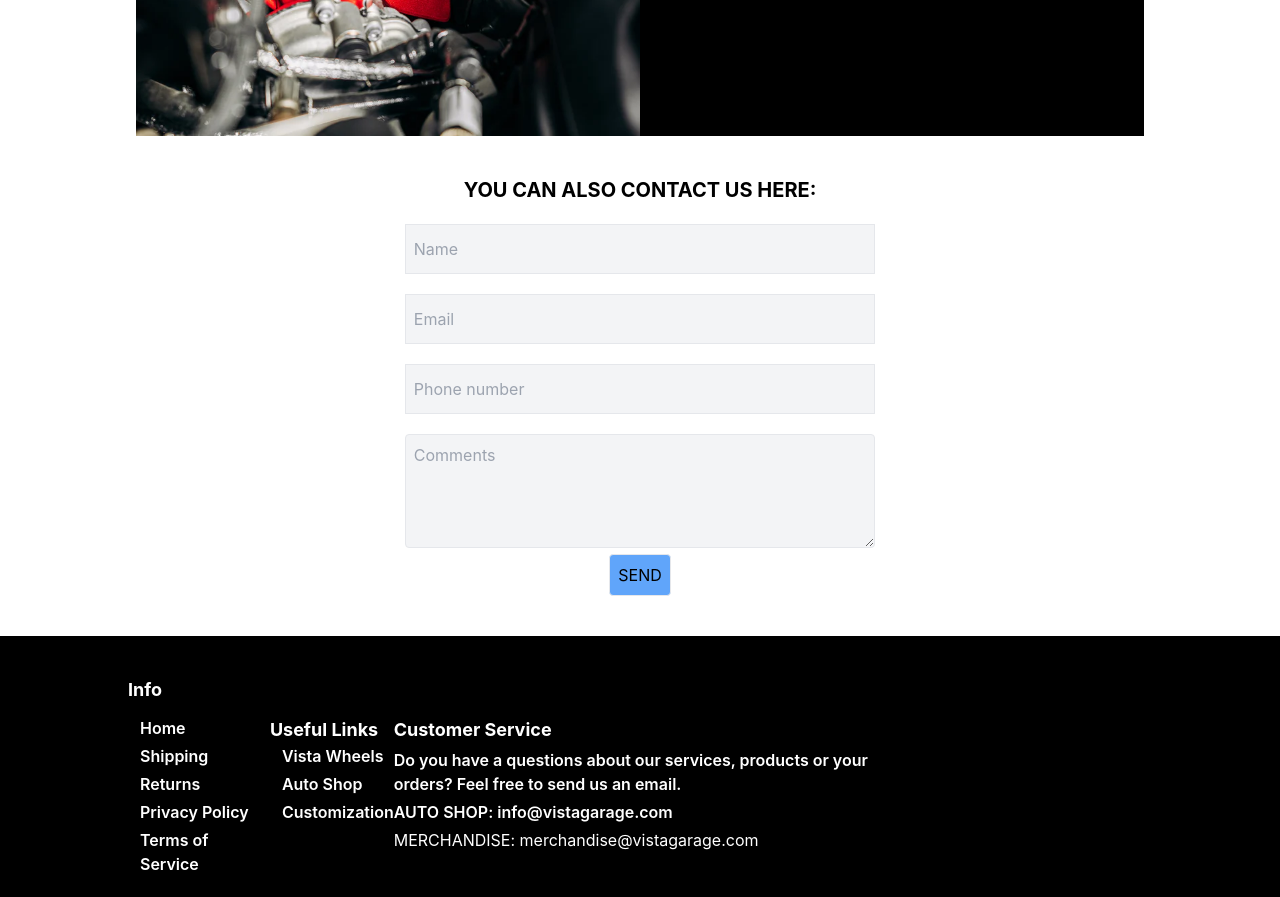
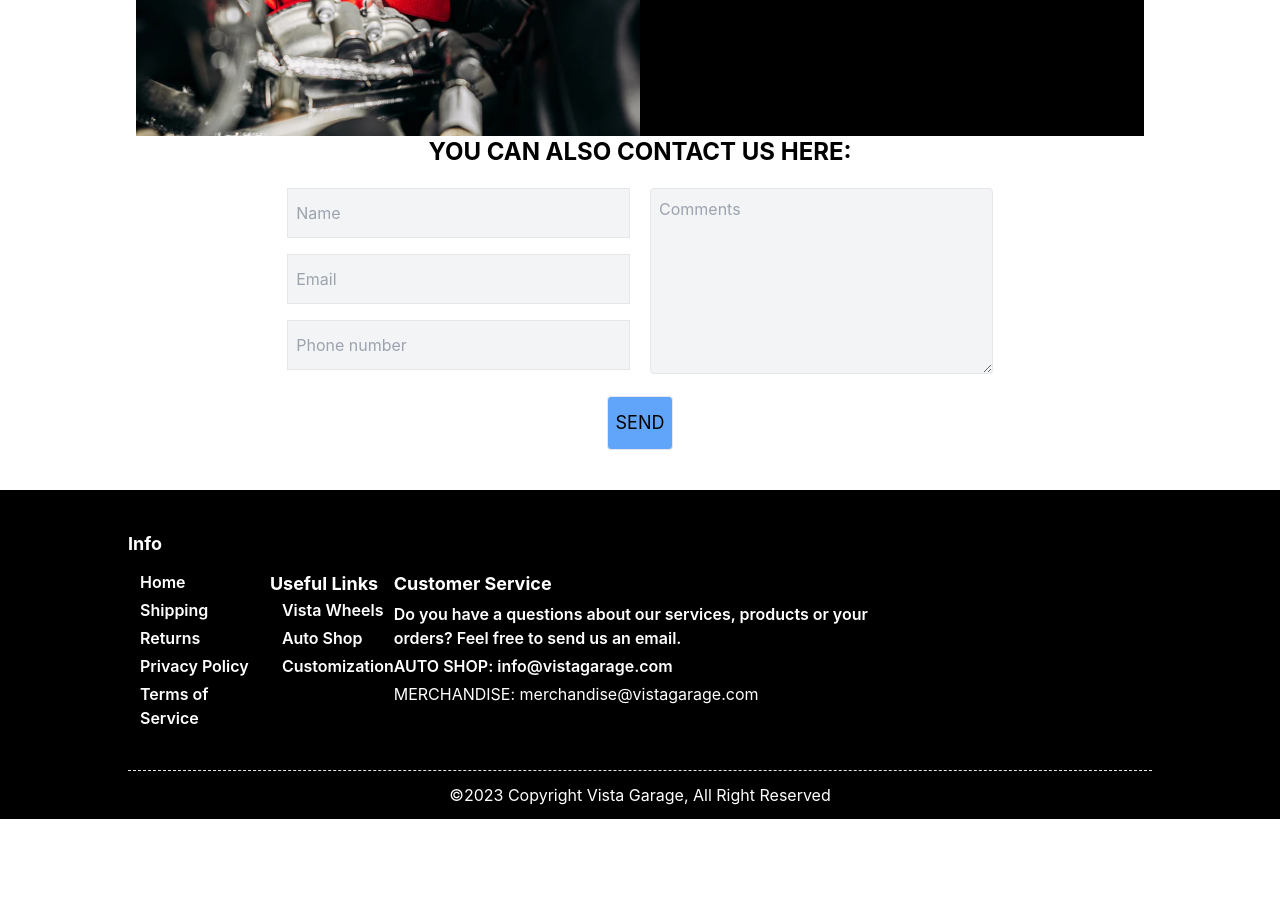
Before and after one commit to Elvissunguti/vista-garage, a React (Create React App) app: page /Customization in a window 1280 px wide. Shown: the part 1900-2797 px from the top of the page. After the commit the page ends 2719 px from the top, so only its background shows below. Built offline with nearby package versions, Linux system fonts and the light colour scheme.

Commit message:
fixed layout format

```diff
--- a/src/Components/Customization/Customization.jsx
+++ b/src/Components/Customization/Customization.jsx
@@ -42,28 +42,37 @@ const Customization = () => {
                         </div>
                     ))}
                 </div>
-                <form className="text-center mb-10 md:w-[70%] space-y-5 mx-auto mt-10">
 
-                <h2 className="font-bold mb-4 text-xl">YOU CAN ALSO CONTACT US HERE:</h2>
+                <form className="text-center mb-10 md:w-[70%] space-y-5 mx-auto h-full">
+
+                <h2 className="font-bold mb-4 md:text-2xl sm:text-xl">YOU CAN ALSO CONTACT US HERE:</h2>
+
+                <div className="flex flex-col lg:flex-row gap-5">
+                <div className="lg:w-1/2">
                 <label className="block">
-                    <input type="text" placeholder="Name" className="outline-none sm:w-full border py-3 px-2 md:w-2/3 bg-gray-100 " />
+                    <input type="text" placeholder="Name" className="outline-none sm:w-full border py-3 px-2  bg-gray-100 " />
                 </label>
-                <label className="block">
-                    <input type="email" placeholder="Email" className="outline-none sm:w-full border py-3 px-2 md:w-2/3 bg-gray-100 " />
+                <label className="block mt-4">
+                    <input type="email" placeholder="Email" className="outline-none sm:w-full border py-3 px-2  bg-gray-100 " />
                 </label>
-                <label className="block">
-                    <input type="tel"  placeholder="Phone number" className="outline-none sm:w-full border py-3 px-2 md:w-2/3 bg-gray-100" />
+                <label className="block mt-4">
+                    <input type="tel"  placeholder="Phone number" className="outline-none sm:w-full border py-3 px-2  bg-gray-100" />
                 </label>
+                </div>
+                <div className="lg:w-1/2 h-full">
                 <label className="block">
                     <textarea type="text"  placeholder="Comments"
-                    rows={window.screen.width > 768 ? "4" : "3"}
-                    className="outline-none border sm:w-full p-2 rounded md:w-2/3 bg-gray-100" />
+                    rows={window.screen.width > 768 ? "7" : "3"}
+                    className="outline-none border sm:w-full p-2 rounded  bg-gray-100" />
                 </label>
+                </div>
+                </div>
                 <label>
                     <input
                     type="submit" value="SEND"
-                    className="bg-blue-400 outline-none border p-2 rounded cursor-pointer hover:bg-green-400 hover:text-white" />
+                    className="bg-blue-400 mt-4 outline-none border text-lg px-2 py-3 rounded cursor-pointer hover:bg-green-400 hover:text-white text-bold" />
                 </label>
+
             </form>
             </div>
         </section>
--- a/src/Components/Hero/Nav.jsx
+++ b/src/Components/Hero/Nav.jsx
@@ -48,7 +48,7 @@ const Nav = () => {
             </Link>
             <ul className={`flex flex-col items-center absolute ${
                 active ? `top-[4rem]` : `top-[-450%]`
-                } duration-500 w-full pb-4 space-y-3 md:flex-row md:pb-0 md:space-y-0 md:pb-0 md:relative md:w-max md-top-0 lg:space-x-8`}>
+                } duration-500 w-full pb-4 bg-white space-y-3 md:flex-row md:pb-0 md:space-y-0 md:pb-0 md:relative md:w-max md-top-0 lg:space-x-8`}>
                 {navLinks.map((navLink, i) => (
                     <li key={i}
                     className={`xl:text-xl ${
```
